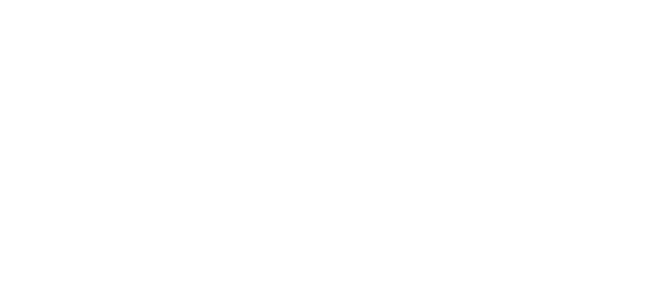
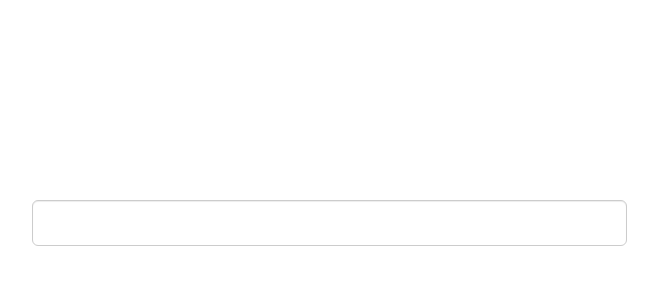
Before and after one commit to patrickreynolds/photocollage, a plain HTML site: page index.html in a window 1280 px wide. Shown: the whole page, without its empty margins (311-969 px from the left). Drawn offline with nearby package versions, Linux system fonts and the light colour scheme.

Commit message:
Create a google-like search query box in the middle of the page.

```diff
--- /dev/null
+++ b/collage.css
@@ -0,0 +1,6 @@
+form {
+    display: inline-block;
+    vertical-align: middle;
+    float: none;
+    margin-top: 200px;
+}
--- a/index.html
+++ b/index.html
@@ -3,8 +3,15 @@
 	<head>
 		<title>Collage</title>
 		<link rel="stylesheet" type="text/css" href="http://cdnjs.cloudflare.com/ajax/libs/twitter-bootstrap/3.2.0/css/bootstrap.min.css">
+		<link rel="stylesheet" type="text/css" href="collage.css">
 	</head>
-	<body>
+	<body class="container-fluid">
+
+	<form role="form" class="col-xs-6 col-xs-offset-3" id="query">
+  <div class="form-group">
+    <input type="text" class="form-control input-lg" id="queryString">
+  </div>
+</form>
 
 	<script type="text/javascript" src="http://cdnjs.cloudflare.com/ajax/libs/jquery/2.1.1/jquery.min.js"></script>
 	<script type="text/javascript" src="http://cdnjs.cloudflare.com/ajax/libs/twitter-bootstrap/3.2.0/js/bootstrap.min.js"></script>
```
